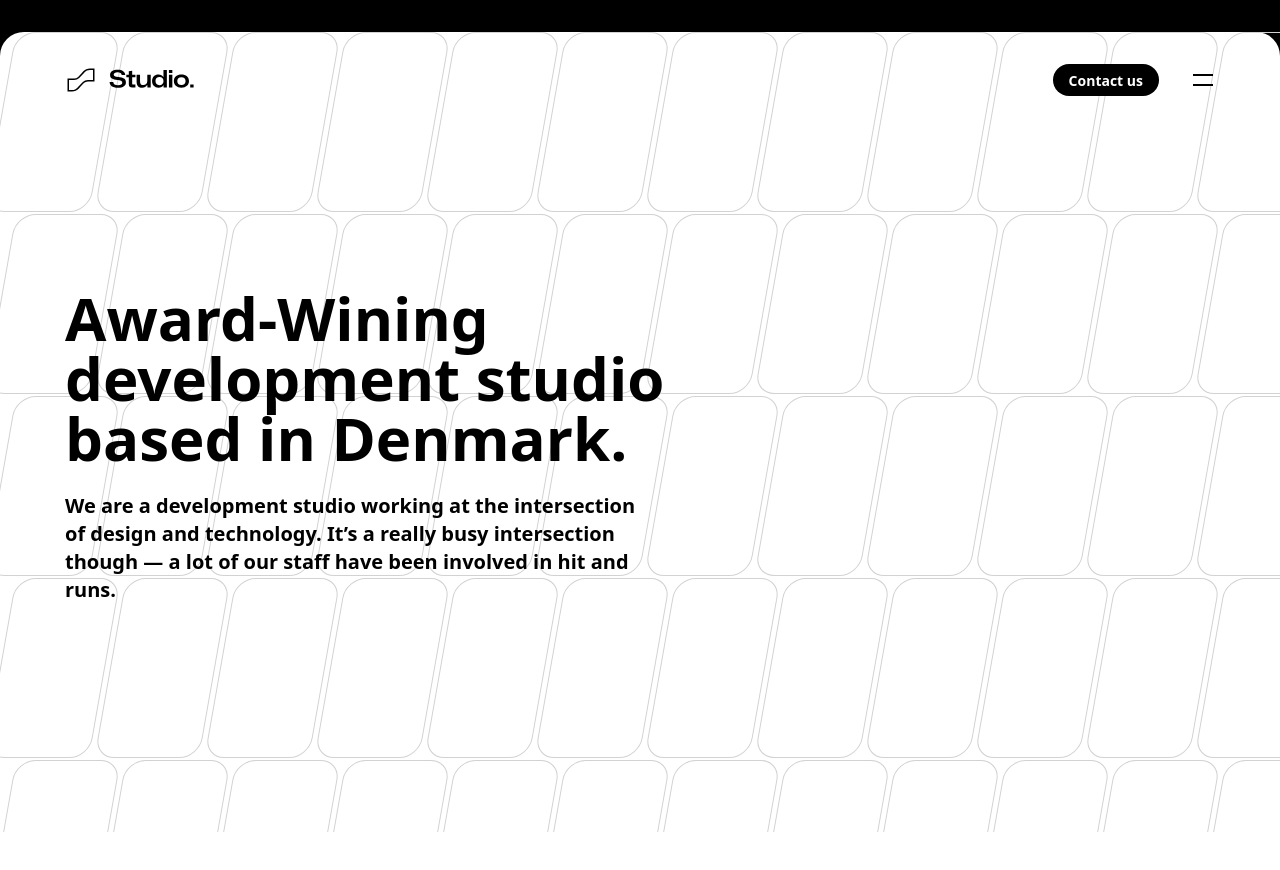
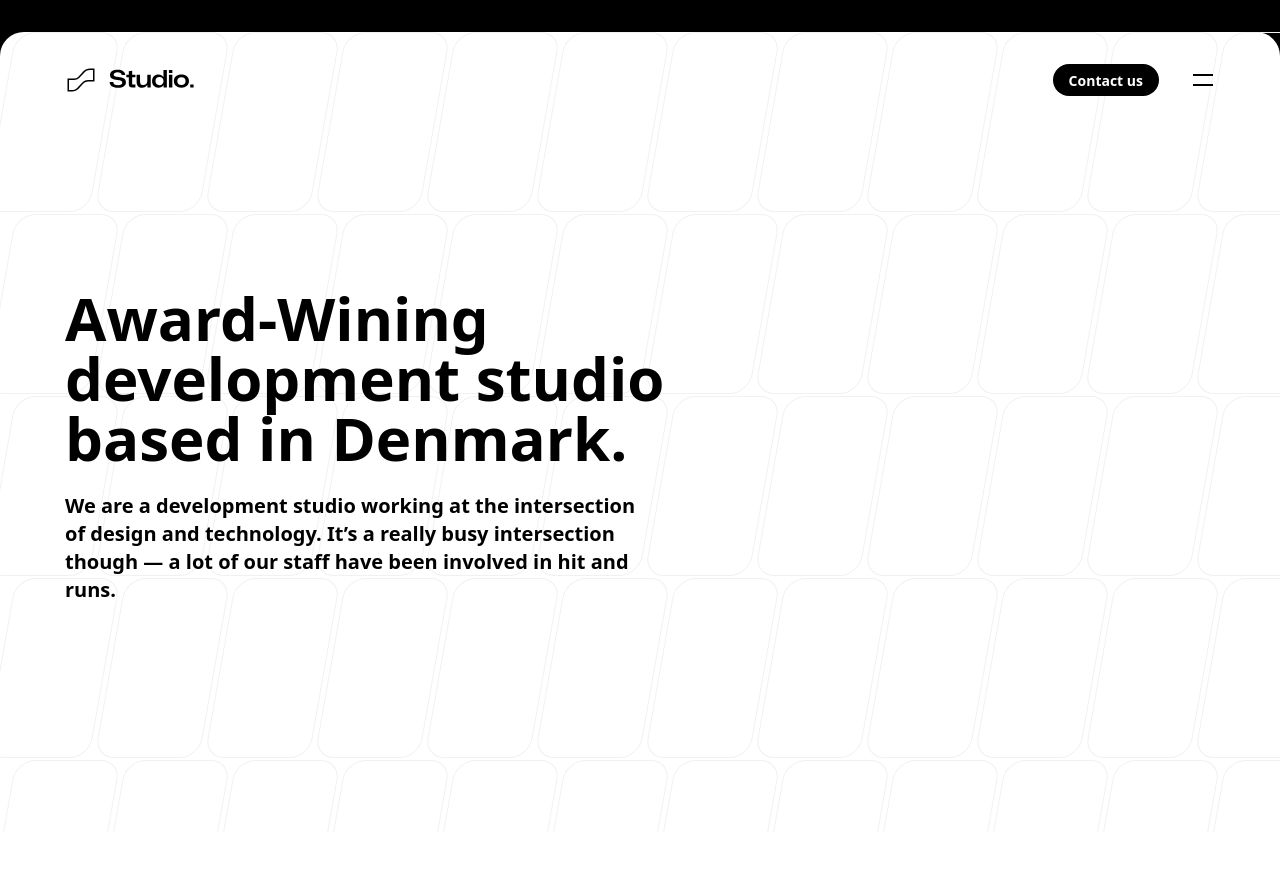
Before and after one commit to ahmadAK07/new-template, a plain HTML site: page index.html in a window 1280 px wide. Drawn offline with nearby package versions, Linux system fonts and the light colour scheme.

Commit message:
second commit

```diff
--- a/index.html
+++ b/index.html
@@ -19,7 +19,7 @@
             row-gap: 2px;
         }
         .box{
-            border: .5px solid rgb(210, 210, 210);
+            border: .5px solid rgb(241, 241, 241);
             height: 180px;
             min-width: 105px;
             transform: skew(-10deg);
```
